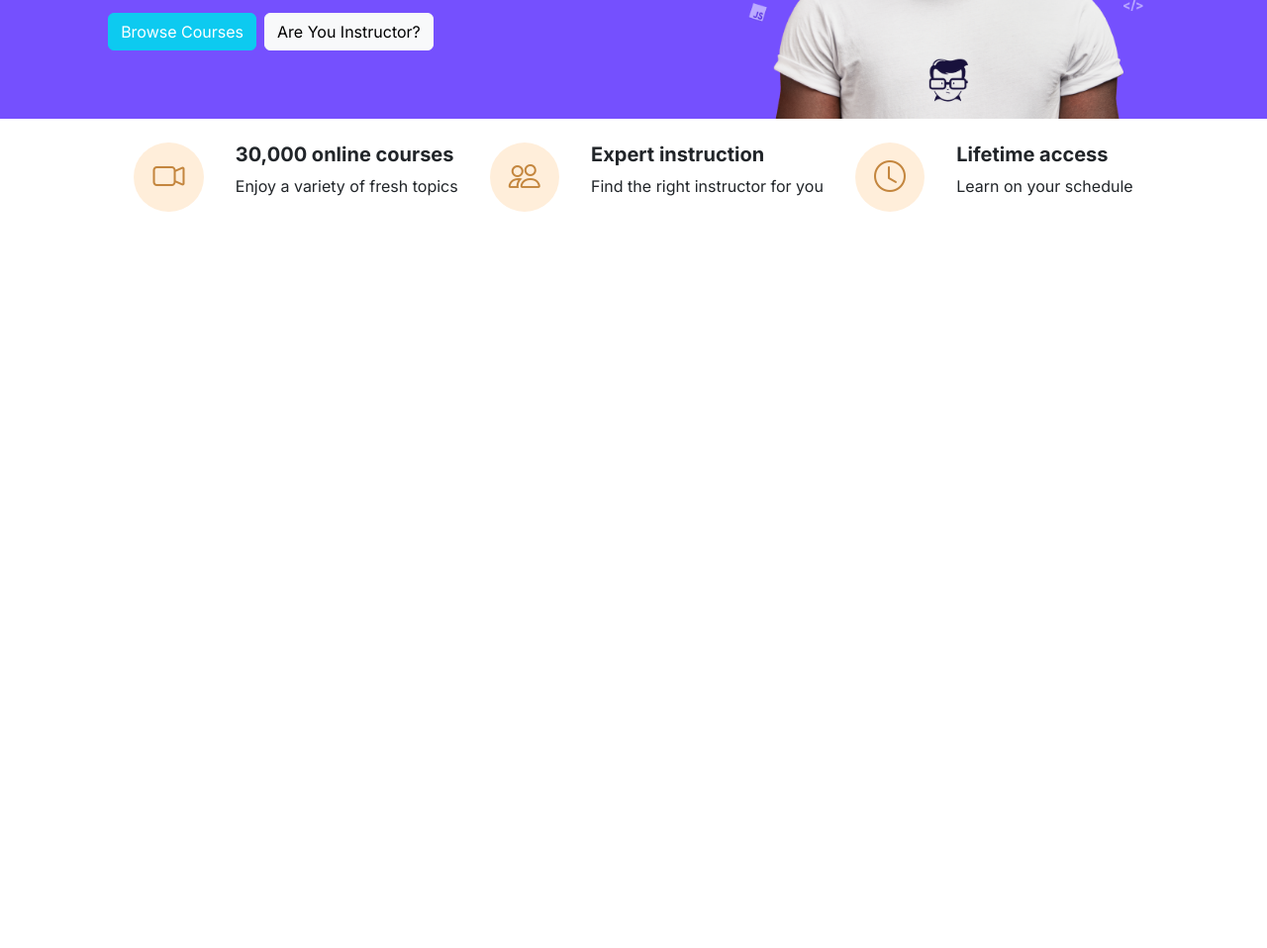
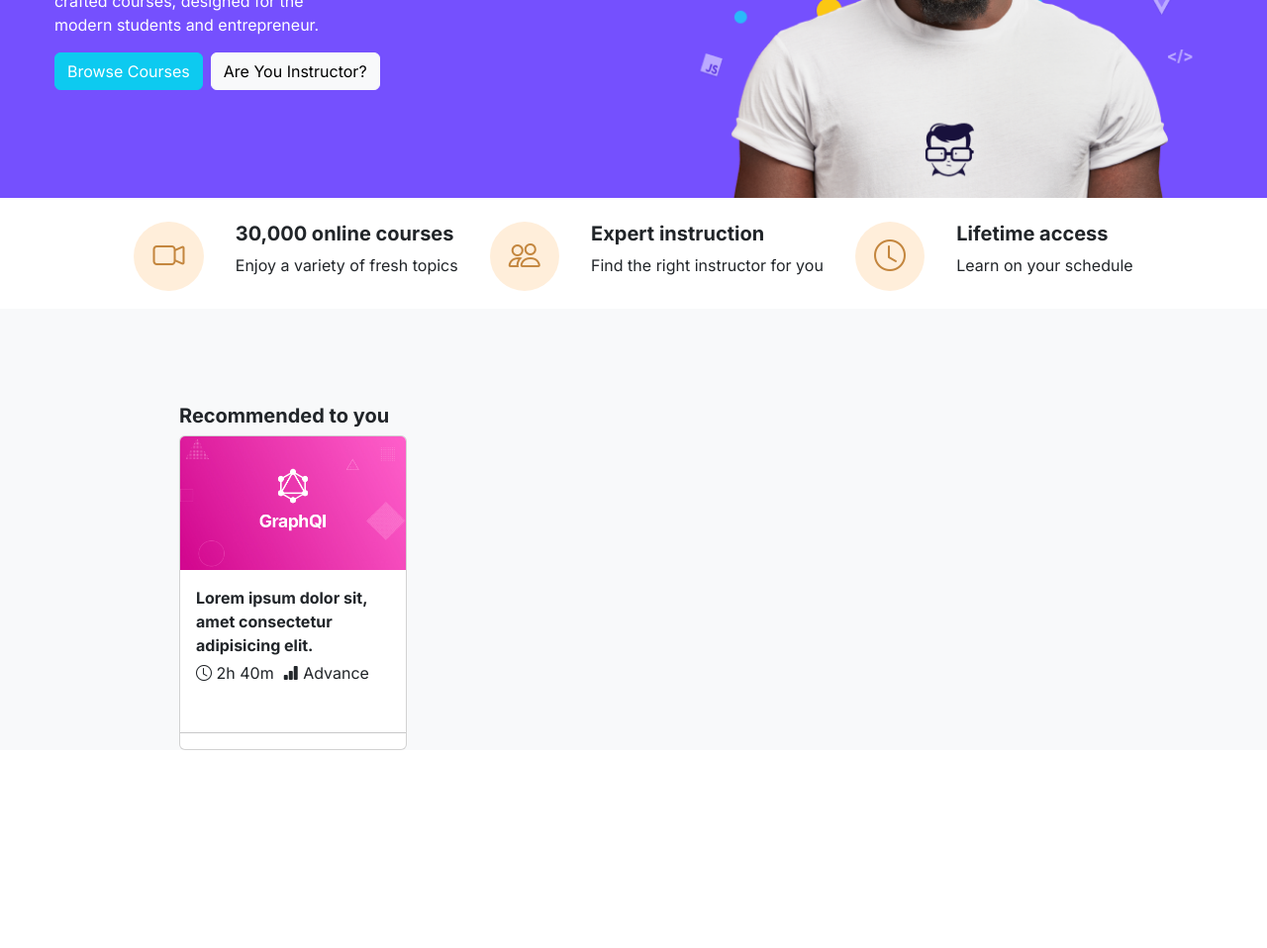
Before and after one commit to marchese89/U2-W2-L4, a plain HTML site: page index.html in a window 1280 px wide. Shown: the part 274-1232 px from the top of the page at 99% size. Before the commit the page ends 800 px from the top, so only its background shows below. Drawn offline with nearby package versions, Linux system fonts and the light colour scheme.

Commit message:
un passo avanti

```diff
--- a/index.html
+++ b/index.html
@@ -120,7 +120,41 @@
         </div>
       </div>
     </header>
-    <main></main>
+    <main class="container-fluid bg-light">
+      <div class="container-fluid w-75 pt-5">
+        <h4 class="fw-bold fs-5 pt-5">Recommended to you</h4>
+        <div id="card-container" class="bg-light">
+          <div class="row mx-0 px-0">
+            <div class="card col-3 g-0">
+              <img
+                src="screenassets/assets/images/course-graphql.jpg"
+                class="card-img-top"
+                alt="..."
+              />
+              <div class="card-body">
+                <h5 class="card-title d-inline fs-6 fw-bold">
+                  Lorem ipsum dolor sit, amet consectetur adipisicing elit.
+                </h5>
+                <p class="card-text mt-1">
+                  <i class="bi bi-clock"></i>&nbsp;2h 40m &nbsp;<i
+                    class="bi bi-bar-chart-fill"
+                  ></i
+                  >&nbsp;Advance
+                </p>
+                <p id="feedback">
+                  <img
+                    src="screenassets/assets/images/stars.png"
+                    alt=""
+                    id="stars"
+                  />
+                </p>
+              </div>
+              <hr class="px-0" />
+            </div>
+          </div>
+        </div>
+      </div>
+    </main>
     <footer></footer>
     <script
       src="https://cdn.jsdelivr.net/npm/bootstrap@5.3.2/dist/js/bootstrap.bundle.min.js"
--- a/screenassets/assets/css/style.css
+++ b/screenassets/assets/css/style.css
@@ -53,7 +53,7 @@ body {
 
 #hero {
   background-color: #7550fe;
-  height: 20em;
+  height: 25em;
 }
 
 #sub-hero div i {
@@ -67,3 +67,12 @@ body {
   width: 2.2em;
   height: 2.2em;
 }
+#feedback {
+  position: relative;
+}
+
+#stars {
+  height: 6em;
+  position: absolute;
+  top: 14em;
+}
```
Also changed, not shown: screenassets/assets/images/stars.png (added).
